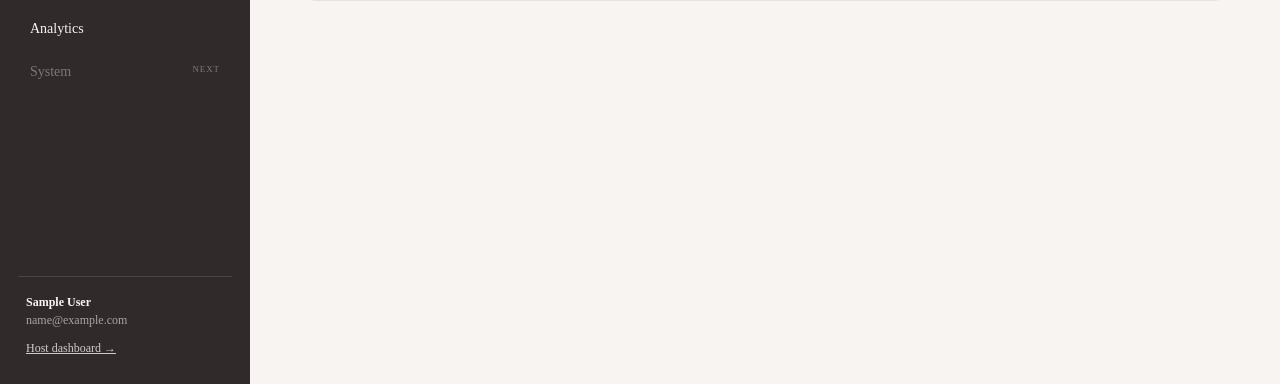
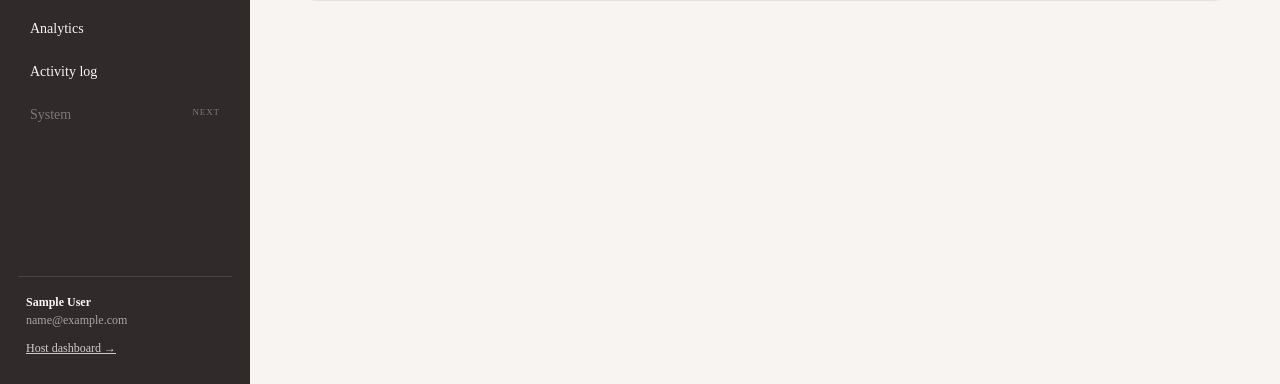
Before and after one commit to ShotOnMedia/markmonica, a FastAPI app: template templates/admin/events.html in a window 1280 px wide. Shown: the part 416-800 px from the top of the page. Run offline with FastAPI, Linux system fonts and the light colour scheme; the template is opened without the code that fills it: most values are stand-ins (such as "Sample title", 1, 10 or a date in 2020).

Commit message:
Add activity log to admin navigation

```diff
--- a/templates/admin/base.html
+++ b/templates/admin/base.html
@@ -20,6 +20,7 @@
       <a class="{{ 'active' if section == 'packages' else '' }}" href="/admin/packages">Packages</a>
       <a class="{{ 'active' if section == 'branding' else '' }}" href="/admin/branding">Branding</a>
       <a class="{{ 'active' if section == 'analytics' else '' }}" href="/admin/analytics">Analytics</a>
+      <a class="{{ 'active' if section == 'activity' else '' }}" href="/admin/activity">Activity log</a>
       <span class="nav-disabled">System <small>Next</small></span>
     </nav>
     <div class="admin-sidebar-foot"><strong>{{ admin.display_name }}</strong><span>{{ admin.email }}</span><a href="/dashboard">Host dashboard →</a></div>
```
